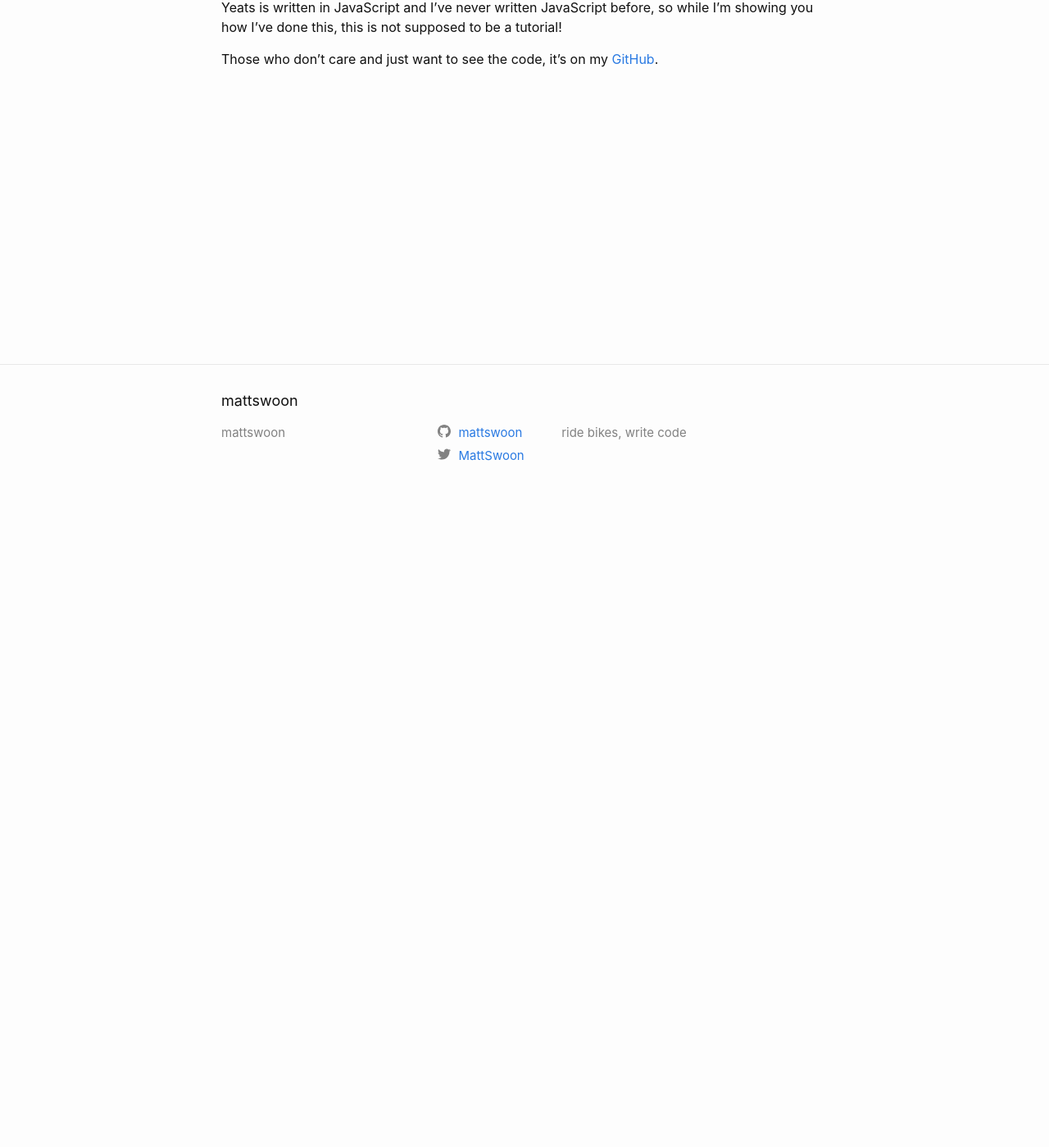
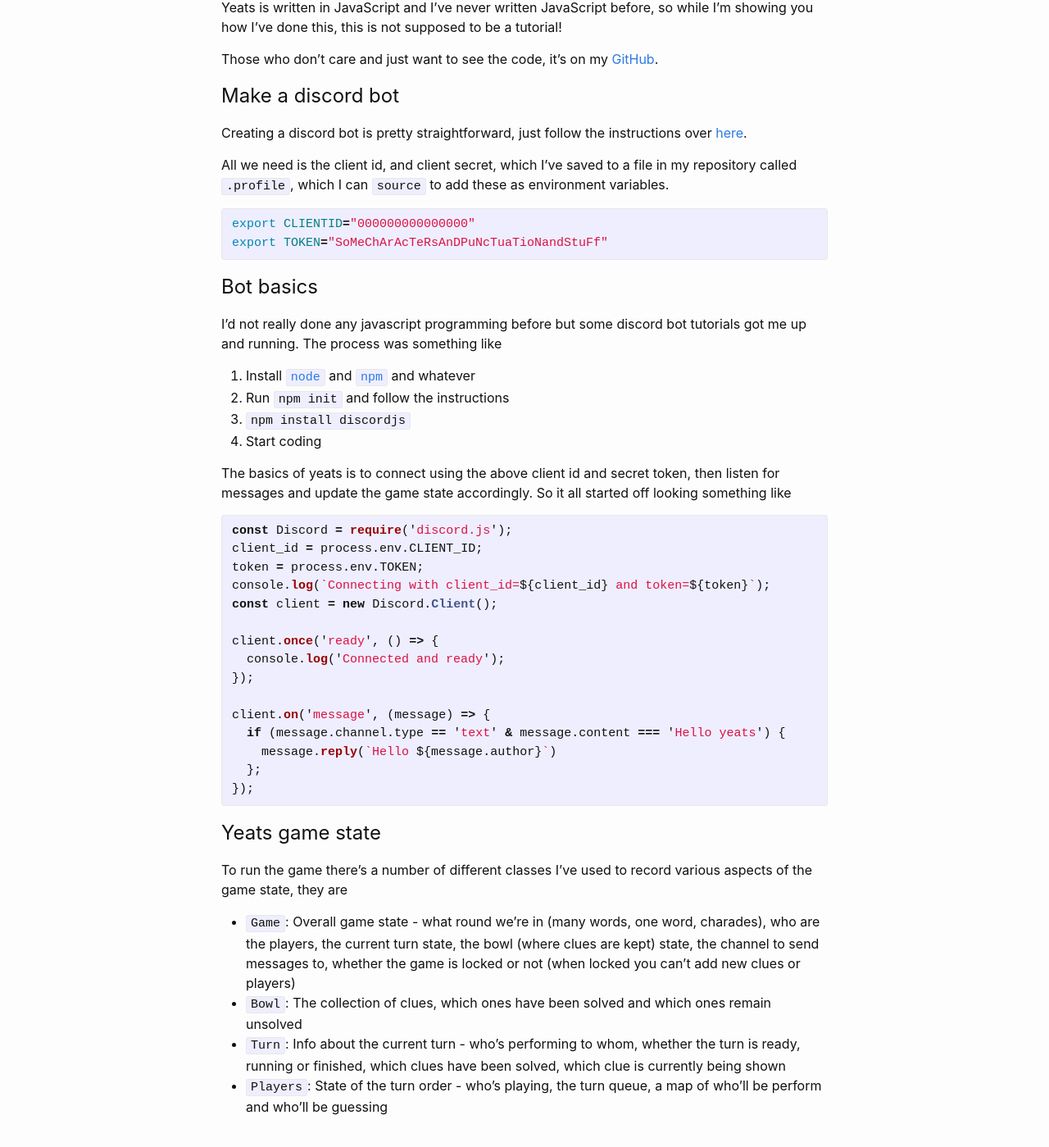
Before and after one commit to mattswoon/mattswoon.github.io, a Jekyll site: the page built from _posts/2020-04-04-irish.md, in a window 1280 px wide and 1400 px high, scrolled down 773 px. Shown: the whole window at 82% size. Built offline with Jekyll 4.4.1, drawn with Linux system fonts in a browser that asks for light colours.

Commit message:
a bit more about yeats

```diff
--- a/_posts/2020-04-04-irish.md
+++ b/_posts/2020-04-04-irish.md
@@ -33,3 +33,55 @@ not supposed to be a tutorial!
 
 Those who don't care and just want to see the code,
 it's on my [GitHub](https://github.com/mattswoon/yeats).
+
+# Make a discord bot
+
+Creating a discord bot is pretty straightforward, just follow the instructions over [here](https://discordpy.readthedocs.io/en/latest/discord.html).
+
+All we need is the client id, and client secret, which I've saved to a file in my repository called `.profile`, which I can `source` to add these
+as environment variables.
+
+{% highlight bash %}
+export CLIENTID="000000000000000"
+export TOKEN="SoMeChArAcTeRsAnDPuNcTuaTioNandStuFf"
+{% endhighlight %}
+
+# Bot basics
+
+I'd not really done any javascript programming before but some discord bot tutorials got me up and running. The process was something like
+
+  1. Install [`node`](https://nodejs.org/en/download/) and [`npm`]([200~https://www.npmjs.com/get-npm) and whatever
+  2. Run `npm init` and follow the instructions
+  2. `npm install discordjs`
+  3. Start coding
+
+The basics of yeats is to connect using the above client id and secret token, then listen for messages and update the game state accordingly.
+So it all started off looking something like
+
+{% highlight js %}
+const Discord = require('discord.js');
+client_id = process.env.CLIENT_ID;
+token = process.env.TOKEN;
+console.log(`Connecting with client_id=${client_id} and token=${token}`);
+const client = new Discord.Client();
+
+client.once('ready', () => {
+  console.log('Connected and ready');
+});
+
+client.on('message', (message) => {
+  if (message.channel.type == 'text' & message.content === 'Hello yeats') {
+    message.reply(`Hello ${message.author}`)
+  };
+});
+{% endhighlight %}
+
+# Yeats game state
+
+To run the game there's a number of different classes I've used to record various aspects of the game state, they are
+
+  * `Game`: Overall game state - what round we're in (many words, one word, charades), who are the players, the current turn state, the bowl (where clues are kept) state, the channel to send messages to,
+  whether the game is locked or not (when locked you can't add new clues or players)
+  * `Bowl`: The collection of clues, which ones have been solved and which ones remain unsolved
+  * `Turn`: Info about the current turn - who's performing to whom, whether the turn is ready, running or finished, which clues have been solved, which clue is currently being shown
+  * `Players`: State of the turn order - who's playing, the turn queue, a map of who'll be perform and who'll be guessing
```
